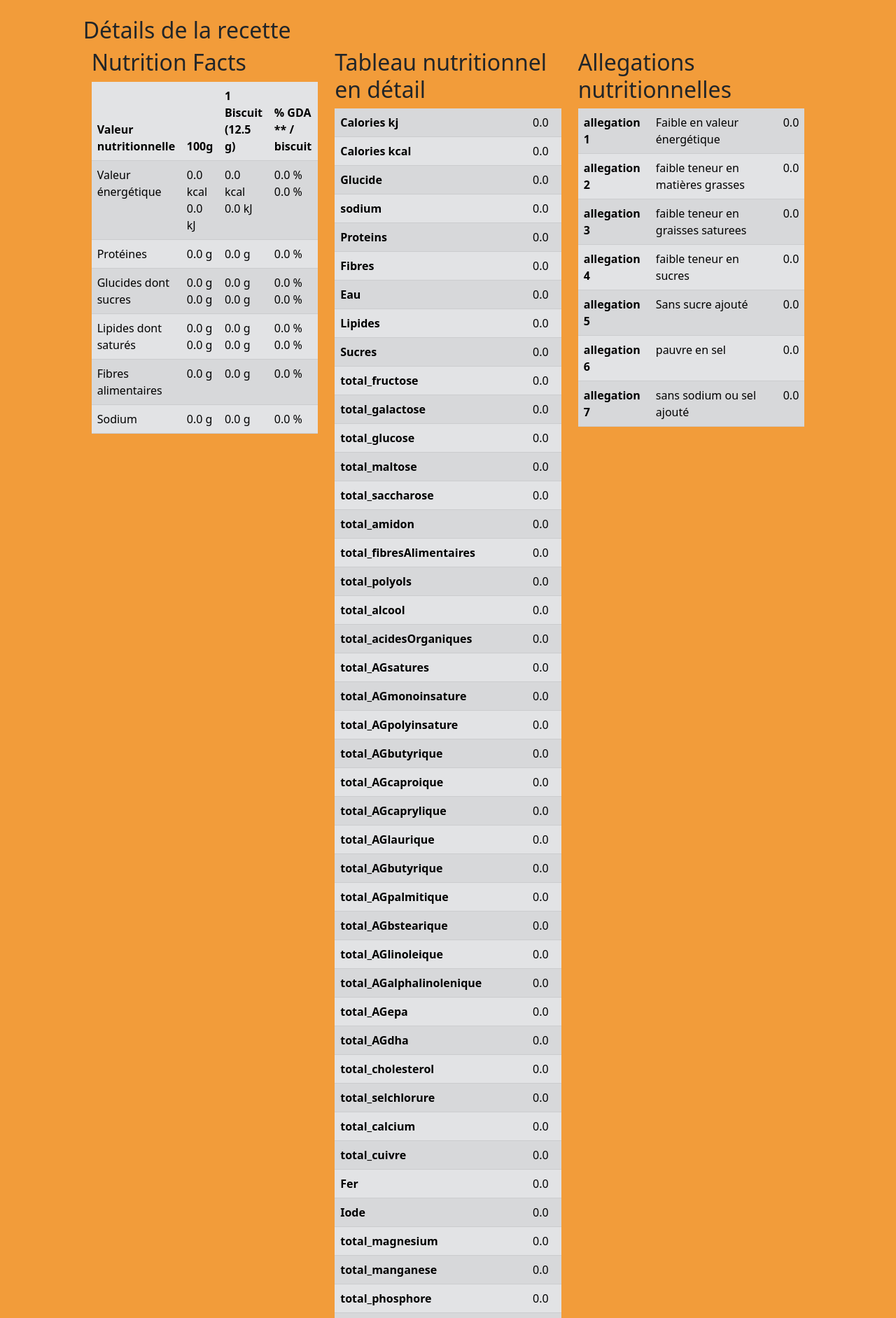
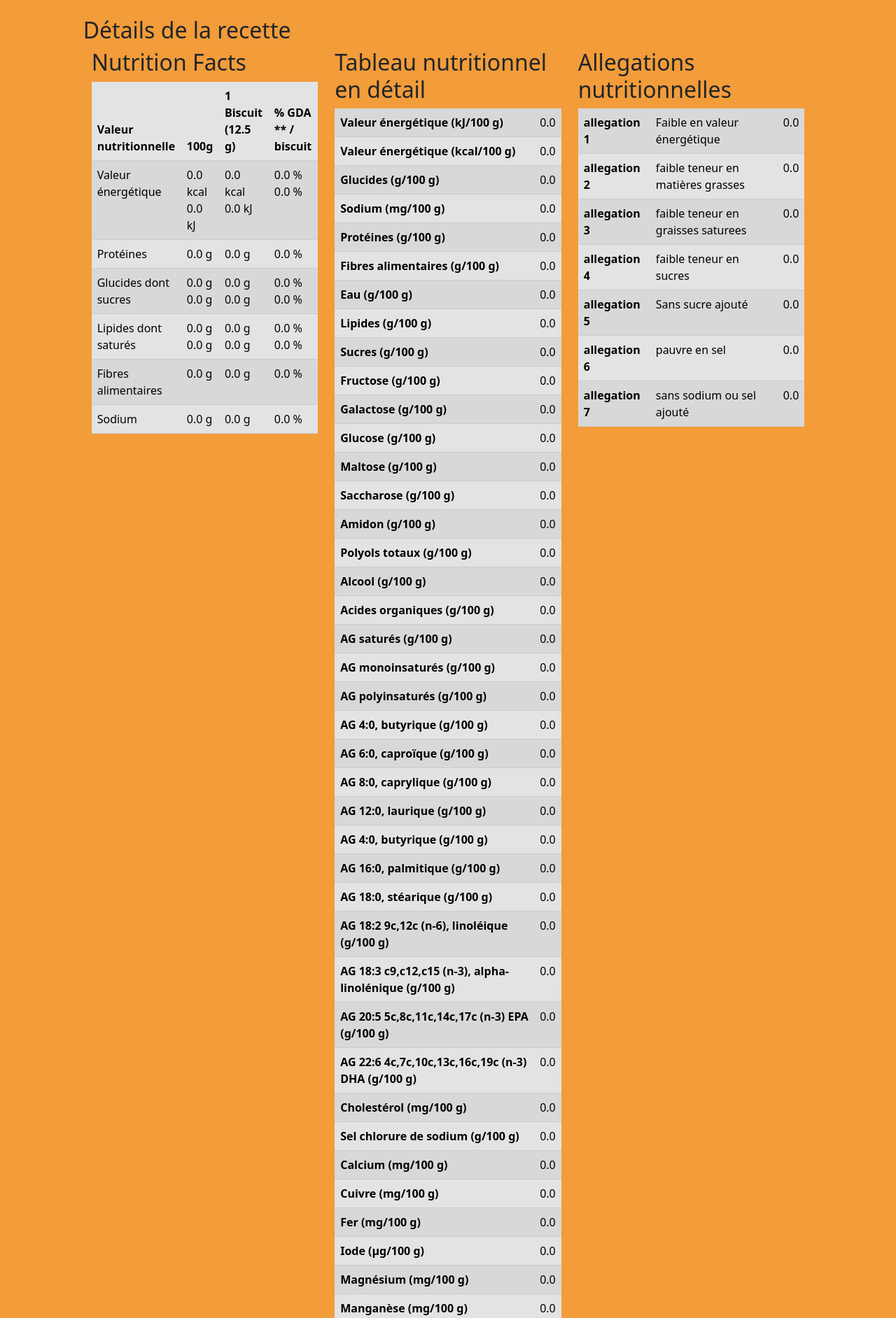
Before and after one commit to Reda1903/ori-app, a Django app: page /recettes/8 in a window 1280 px wide; the page is wider, and only the part inside the window is pictured. Shown: the part 66-1950 px from the top of that part at 70% size. Run offline with Django 4.2, Linux system fonts and the light colour scheme; data comes from the database, SQL or seed files in the repository; both versions use the stored data as it was after the commit.

Commit message:
gestionaire et utilisateur

```diff
--- a/recipe/templates/recipe/recipe_detail.html
+++ b/recipe/templates/recipe/recipe_detail.html
@@ -154,277 +154,272 @@
                         </thead>
                         <tbody>
                             <tr>
-                                <th scope="col"> Calories kj </th>
+                                <th scope="col"> Valeur énergétique (kJ/100 g)  </th>
                                 <td> {{total_calorie}} </td>
                             </tr>
                             <tr>
-                                <th scope="col"> Calories kcal </th>
+                                <th scope="col"> Valeur énergétique (kcal/100 g) </th>
                                 <td> {{total_calorie_kcal}} </td>
                             </tr>
                             <tr>
-                                <th scope="col"> Glucide </th>
+                                <th scope="col"> Glucides (g/100 g) </th>
                                 <td> {{total_glucide}} </td>
                             </tr>
 
 
                             <tr>
-                                <th scope="col"> sodium </th>
+                                <th scope="col"> Sodium (mg/100 g) </th>
                                 <td> {{total_sodium}} </td>
                             </tr>
 
 
                             <tr>
-                                <th scope="col"> Proteins </th>
+                                <th scope="col"> Protéines (g/100 g) </th>
                                 <td> {{total_protein}} </td>
                             </tr>
 
                             <tr>
-                                <th scope="col">Fibres  </th>
+                                <th scope="col"> Fibres alimentaires (g/100 g)  </th>
                                 <td> {{total_fibre}} </td>
                             </tr>
 
 
                             <tr>
-                                <th scope="col"> Eau  </th>
+                                <th scope="col"> Eau (g/100 g)  </th>
                                 <td> {{total_eau}} </td>
                             </tr>
 
                             <tr>
-                                <th scope="col"> Lipides </th>
+                                <th scope="col"> Lipides (g/100 g) </th>
                                 <td> {{total_lipide}} </td>
                             </tr>
 
                             <tr>
-                                <th scope="col"> Sucres </th>
+                                <th scope="col"> Sucres (g/100 g) </th>
                                 <td> {{total_sucres}} </td>
                             </tr>
 
 
 
                             <tr>
-                                <th scope="col"> total_fructose  </th>
+                                <th scope="col"> Fructose (g/100 g)  </th>
                                 <td> {{total_fructose}} </td>
                             </tr>
 
                             <tr>
-                                <th scope="col"> total_galactose </th>
+                                <th scope="col"> Galactose (g/100 g) </th>
                                 <td> {{total_galactose}} </td>
                             </tr>
 
                             <tr>
-                                <th scope="col"> total_glucose </th>
+                                <th scope="col"> Glucose (g/100 g) </th>
                                 <td> {{total_glucose}} </td>
                             </tr>
                             <tr>
-                                <th scope="col"> total_maltose  </th>
+                                <th scope="col"> Maltose (g/100 g)  </th>
                                 <td> {{total_maltose}} </td>
                             </tr>
 
                             <tr>
-                                <th scope="col"> total_saccharose </th>
+                                <th scope="col"> Saccharose (g/100 g) </th>
                                 <td> {{total_saccharose}} </td>
                             </tr>
 
                             <tr>
-                                <th scope="col"> total_amidon </th>
+                                <th scope="col"> Amidon (g/100 g) </th>
                                 <td> {{total_amidon}} </td>
-                            </tr>
-
-                            <tr>
-                                <th scope="col"> total_fibresAlimentaires </th>
-                                <td> {{total_fibresAlimentaires}} </td>
                             </tr>
 
 
                             <tr>
-                                <th scope="col"> total_polyols  </th>
+                                <th scope="col"> Polyols totaux (g/100 g)  </th>
                                 <td> {{total_polyols}} </td>
                             </tr>
 
                             <tr>
-                                <th scope="col"> total_alcool </th>
+                                <th scope="col"> Alcool (g/100 g) </th>
                                 <td> {{total_alcool}} </td>
                             </tr>
 
                             <tr>
-                                <th scope="col"> total_acidesOrganiques </th>
+                                <th scope="col"> Acides organiques (g/100 g) </th>
                                 <td> {{total_acidesOrganiques}} </td>
                             </tr>
 
 
 
                             <tr>
-                                <th scope="col"> total_AGsatures  </th>
+                                <th scope="col"> AG saturés (g/100 g)  </th>
                                 <td> {{total_AGsatures}} </td>
                             </tr>
 
                             <tr>
-                                <th scope="col"> total_AGmonoinsature </th>
+                                <th scope="col"> AG monoinsaturés (g/100 g) </th>
                                 <td> {{total_AGmonoinsature}} </td>
                             </tr>
 
                             <tr>
-                                <th scope="col"> total_AGpolyinsature </th>
+                                <th scope="col"> AG polyinsaturés (g/100 g) </th>
                                 <td> {{total_AGpolyinsature}} </td>
                             </tr>
                             <tr>
-                                <th scope="col"> total_AGbutyrique  </th>
+                                <th scope="col"> AG 4:0, butyrique (g/100 g)  </th>
                                 <td> {{total_AGbutyrique}} </td>
                             </tr>
 
                             <tr>
-                                <th scope="col"> total_AGcaproique </th>
+                                <th scope="col"> AG 6:0, caproïque (g/100 g) </th>
                                 <td> {{total_AGcaprylique}} </td>
                             </tr>
 
                             <tr>
-                                <th scope="col"> total_AGcaprylique </th>
+                                <th scope="col"> AG 8:0, caprylique (g/100 g) </th>
                                 <td> {{total_AGcaprylique}} </td>
                             </tr>
 
                             <tr>
-                                <th scope="col"> total_AGlaurique  </th>
+                                <th scope="col"> AG 12:0, laurique (g/100 g)  </th>
                                 <td> {{total_AGlaurique}} </td>
                             </tr>
 
                             <tr>
-                                <th scope="col"> total_AGbutyrique </th>
+                                <th scope="col"> AG 4:0, butyrique (g/100 g) </th>
                                 <td> {{total_AGbutyrique}} </td>
                             </tr>
 
                             <tr>
-                                <th scope="col"> total_AGpalmitique </th>
+                                <th scope="col"> AG 16:0, palmitique (g/100 g) </th>
                                 <td> {{total_AGpalmitique}} </td>
                             </tr>
 
 
 
                             <tr>
-                                <th scope="col"> total_AGbstearique </th>
+                                <th scope="col"> AG 18:0, stéarique (g/100 g) </th>
                                 <td> {{total_AGbstearique}} </td>
                             </tr>
 
                             <tr>
-                                <th scope="col"> total_AGlinoleique </th>
+                                <th scope="col"> AG 18:2 9c,12c (n-6), linoléique (g/100 g) </th>
                                 <td> {{total_AGlinoleique}} </td>
                             </tr>
 
 
                             <tr>
-                                <th scope="col"> total_AGalphalinolenique </th>
+                                <th scope="col"> AG 18:3 c9,c12,c15 (n-3), alpha-linolénique (g/100 g) </th>
                                 <td> {{total_AGalphalinolenique}} </td>
                             </tr>
 
                             <tr>
-                                <th scope="col"> total_AGepa </th>
+                                <th scope="col"> AG 20:5 5c,8c,11c,14c,17c (n-3) EPA (g/100 g) </th>
                                 <td> {{total_AGepa}} </td>
                             </tr>
                             <tr>
-                                <th scope="col"> total_AGdha </th>
+                                <th scope="col"> AG 22:6 4c,7c,10c,13c,16c,19c (n-3) DHA (g/100 g) </th>
                                 <td> {{total_AGdha}} </td>
                             </tr>
 
 
                             <tr>
-                                <th scope="col"> total_cholesterol </th>
+                                <th scope="col"> Cholestérol (mg/100 g) </th>
                                 <td> {{total_cholesterol}} </td>
                             </tr>
 
                             <tr>
-                                <th scope="col"> total_selchlorure </th>
+                                <th scope="col"> Sel chlorure de sodium (g/100 g) </th>
                                 <td> {{total_selchlorure}} </td>
                             </tr>
                             <tr>
-                                <th scope="col"> total_calcium </th>
+                                <th scope="col"> Calcium (mg/100 g) </th>
                                 <td> {{total_calcium}} </td>
                             </tr>
 
                             <tr>
-                                <th scope="col"> total_cuivre </th>
+                                <th scope="col"> Cuivre (mg/100 g) </th>
                                 <td> {{total_cuivre}} </td>
                             </tr>
 
-                            <th scope="col"> Fer  </th>
+                            <th scope="col"> Fer (mg/100 g)  </th>
                                 <td> {{total_fer}} </td>
                             </tr>
 
                             </tr>
-                                <th scope="col"> Iode  </th>
+                                <th scope="col"> Iode (µg/100 g)  </th>
                                 <td> {{total_iode}} </td>
                             </tr>
 
-                            <th scope="col"> total_magnesium  </th>
+                            <th scope="col"> Magnésium (mg/100 g)  </th>
                                 <td> {{total_magnesium}} </td>
                             </tr>
 
                             </tr>
-                                <th scope="col"> total_manganese  </th>
+                                <th scope="col"> Manganèse (mg/100 g)  </th>
                                 <td> {{total_manganese}} </td>
                             </tr>
 
                             </tr>
-                                <th scope="col"> total_phosphore  </th>
+                                <th scope="col"> Phosphore (mg/100 g)  </th>
                                 <td> {{total_phosphore}} </td>
                             </tr>
 
                             </tr>
-                                <th scope="col"> total_potassium  </th>
+                                <th scope="col"> Potassium (mg/100 g)  </th>
                                 <td> {{total_potassium}} </td>
                             </tr>
 
 
                             <tr>
-                                <th scope="col"> Selenium  </th>
+                                <th scope="col"> Sélénium (µg/100 g)  </th>
                                 <td> {{total_selenium}} </td>
                             </tr>
 
                             <tr>
-                                <th scope="col"> total_zinc  </th>
+                                <th scope="col"> Zinc (mg/100 g)  </th>
                                 <td> {{total_zinc}} </td>
                             </tr>
 
                             <tr>
-                                <th scope="col"> total_retinol  </th>
+                                <th scope="col"> Rétinol (µg/100 g)  </th>
                                 <td> {{total_retinol}} </td>
                             </tr>
 
                             <tr>
-                                <th scope="col"> Vitamine E </th>
+                                <th scope="col"> Vitamine E (mg/100 g) </th>
                                 <td> {{total_vitamineE}} </td>
                             </tr>
 
 
                             <tr>
-                                <th scope="col"> Vitamine K1 </th>
+                                <th scope="col"> Vitamine K1 (µg/100 g) </th>
                                 <td> {{total_VitamineK1}} </td>
                             </tr>
                             <tr>
-                                <th scope="col">Vitamine K2  </th>
+                                <th scope="col">Vitamine K2 (µg/100 g)</th>
                                 <td> {{total_vitamineK2}} </td>
                             </tr>
 
                             <tr>
-                                <th scope="col"> Vitamine B1  </th>
+                                <th scope="col"> Vitamine B1 ou Thiamine (mg/100 g)  </th>
                                 <td> {{total_vitamineB1}} </td>
                             </tr>
 
                             <tr>
-                                <th scope="col">Vitamine B2  </th>
+                                <th scope="col">Vitamine B2 ou Riboflavine (mg/100 g)  </th>
                                 <td> {{total_vitamineB2}} </td>
                             </tr>
 
                             <tr>
-                                <th scope="col"> Vitamine B3  </th>
+                                <th scope="col"> Vitamine B3 ou PP ou Niacine (mg/100 g)  </th>
                                 <td> {{total_vitamineB3}} </td>
                             </tr>
 
                             <tr>
-                                <th scope="col"> Vitamine B5  </th>
+                                <th scope="col"> Vitamine B5 ou Acide pantothénique (mg/100 g)  </th>
                                 <td> {{total_VitamineB5}} </td>
                             </tr>
 
                             <tr>
-                                <th scope="col"> Vitamine B9  </th>
+                                <th scope="col"> Vitamine B9 ou Folates totaux (µg/100 g) </th>
                                 <td> {{total_VitamineB9}} </td>
                             </tr>
 
@@ -434,12 +429,12 @@
                             </tr>
 
                             <tr>
-                                <th scope="col"> total_sels_ajoutes B9  </th>
+                                <th scope="col"> Sels ajoutés (g/100 g)  </th>
                                 <td> {{total_sels_ajoutes}} </td>
                             </tr>
 
                             <tr>
-                                <th scope="col"> total_sucres_ajoutes </th>
+                                <th scope="col"> Sucres ajoutés (g/100 g) </th>
                                 <td> {{total_sucres_ajoutes}} </td>
                             </tr>
 
@@ -557,7 +552,7 @@
                     <table class="table table-striped table-secondary">
                         <thead>
 
-                            <tr> <h2> Recapitulatif ingredients </h2> </tr>
+                            <tr> <h2> Recapitulatif des ingredients </h2> </tr>
                             <tr>
                                 <th scope="col"> Nom </th>
                                 <th scope="col"> Quantité </th>
@@ -669,7 +664,7 @@
                     <table class="table table-striped table-secondary">
                         <thead>
 
-                            <tr> <h2> Recapitulatif processus <h2/>  </tr>
+                            <tr> <h2> Recapitulatif du processus de préparation <h2/>  </tr>
 
                         </thead>
                         <tbody>
--- a/recipe/views.py
+++ b/recipe/views.py
@@ -2327,6 +2327,8 @@ class RecipeDetailView(DetailView):
         context['s'] = "rgba(95, 146, 48, 0.815)"
 
         context['nutriscore'] = self.nutriscoreLettre(nutriscore)
+
+
         context['couleur'] = nutriscore_couleur[context['nutriscore']]
         context['allegation'],context['allegation_minerales'],context['allegation_vitamine'], context['allegation_valeurs'], context['allegation_minerales_valeurs'], context['allegation_vitamine_valeurs'] = self.allegation(totaux["total_calorique"], totaux["total_graisses_ajoutes"], totaux["total_AGsatures"], totaux["total_AG_trans"],  totaux["total_AG"], totaux["total_sucres"],
                                 totaux["total_sucres_ajoutes"], totaux["total_sel"], totaux["total_sodium"], totaux["total_sels_ajoutes"], totaux["total_fibres"], totaux["total_proteins"], totaux["total_AGmonoinsature"], totaux["total_AGpolyinsature"],
```
Also changed, not shown: recipe/templates/recipe/recipe_detail_pdf.html (+124 -78 lines), db.sqlite3.
